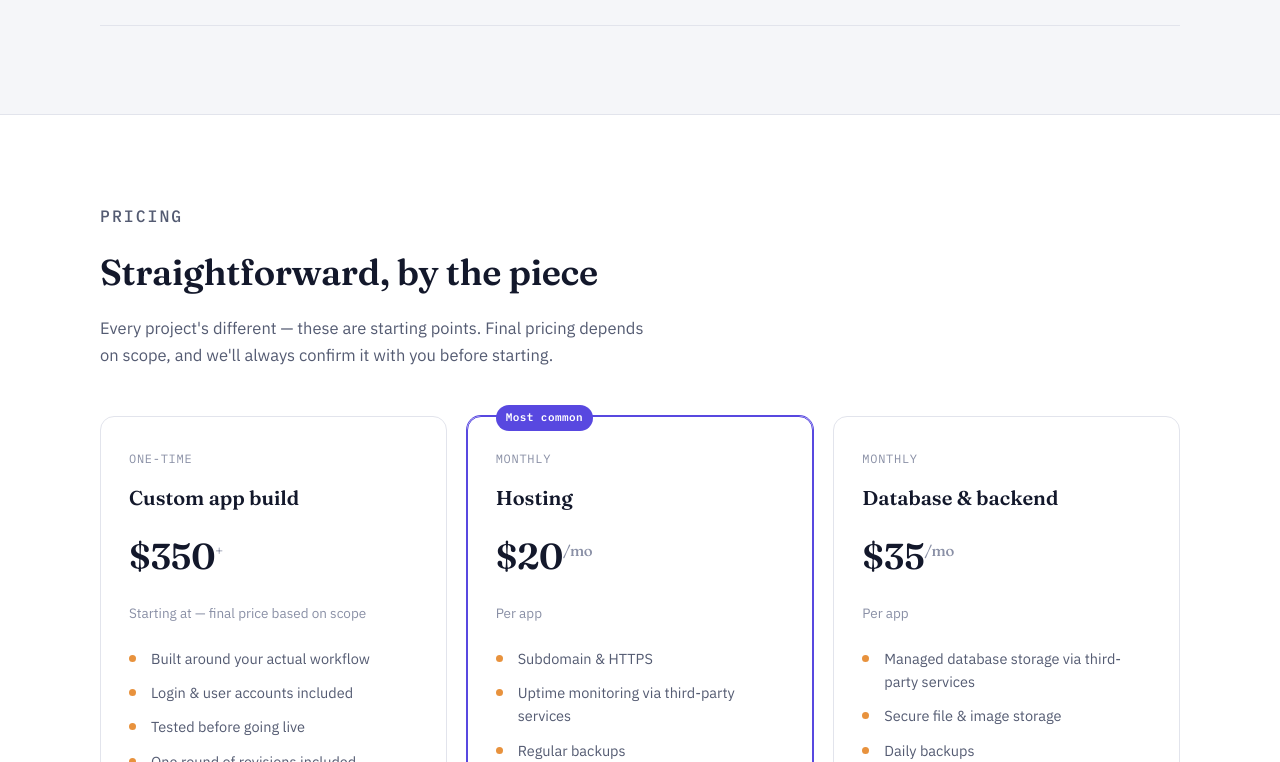
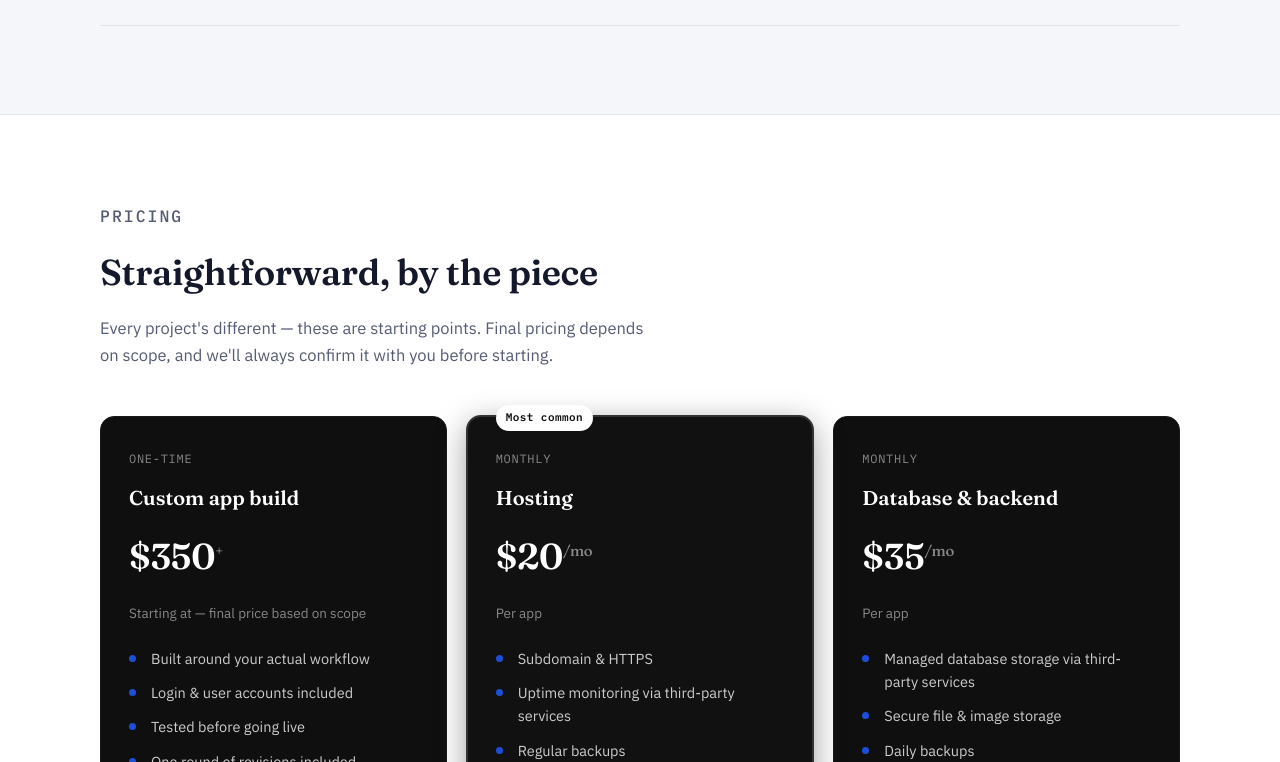
Before and after one commit to tylerw07/website, a plain HTML site: page index.html in a window 1280 px wide. Shown: the part 2038-2800 px from the top of the page. Drawn offline with Linux system fonts and the light colour scheme.

Commit message:
Update index.html

```diff
--- a/index.html
+++ b/index.html
@@ -16,9 +16,9 @@
     --ink: #13182b;
     --ink-soft: #545b72;
     --ink-faint: #8a90a6;
-    --accent: #5848e0;
-    --accent-deep: #4636c4;
-    --accent-soft: #edebfc;
+    --accent: #1d4ed8;
+    --accent-deep: #1e40af;
+    --accent-soft: #eff6ff;
     --warm: #e8923d;
     --warm-soft: #fcecd9;
     --line: #e2e4ec;
@@ -284,15 +284,18 @@
     gap: 20px;
   }
   .price-card {
-    border: 1px solid var(--line);
+    border: 1px solid #1a1a1a;
     border-radius: var(--radius);
     padding: 32px 28px;
     display: flex;
     flex-direction: column;
+    background: #0f0f0f;
+    color: #ffffff;
   }
   .price-card.featured {
-    border-color: var(--accent);
-    box-shadow: 0 0 0 1px var(--accent);
+    background: #111111;
+    border-color: #333333;
+    box-shadow: 0 0 0 1px #333333, 0 8px 32px rgba(0,0,0,0.4);
     position: relative;
   }
   .price-card.featured::before {
@@ -300,11 +303,11 @@
     position: absolute;
     top: -12px;
     left: 28px;
-    background: var(--accent);
-    color: #fff;
+    background: #ffffff;
+    color: #0f0f0f;
     font-family: 'IBM Plex Mono', monospace;
     font-size: 11px;
-    font-weight: 600;
+    font-weight: 700;
     letter-spacing: 0.04em;
     padding: 4px 10px;
     border-radius: 999px;
@@ -314,23 +317,24 @@
     font-size: 12px;
     letter-spacing: 0.06em;
     text-transform: uppercase;
-    color: var(--ink-faint);
+    color: #888888;
     margin-bottom: 14px;
   }
-  .price-card h3 { font-size: 20px; margin-bottom: 8px; }
+  .price-card h3 { font-size: 20px; margin-bottom: 8px; color: #ffffff; }
   .price-amount {
     font-family: 'Fraunces', serif;
     font-size: 36px;
     font-weight: 600;
     margin: 6px 0 4px;
     letter-spacing: -0.01em;
+    color: #ffffff;
   }
-  .price-amount sup { font-size: 15px; font-weight: 500; color: var(--ink-faint); }
-  .price-note { font-size: 13.5px; color: var(--ink-faint); margin-bottom: 22px; }
+  .price-amount sup { font-size: 15px; font-weight: 500; color: #888888; }
+  .price-note { font-size: 13.5px; color: #888888; margin-bottom: 22px; }
   .price-list { list-style: none; margin: 0 0 26px; padding: 0; display: flex; flex-direction: column; gap: 11px; flex: 1; }
   .price-list li {
     font-size: 14.5px;
-    color: var(--ink-soft);
+    color: #cccccc;
     padding-left: 22px;
     position: relative;
   }
@@ -342,9 +346,14 @@
     width: 7px;
     height: 7px;
     border-radius: 50%;
-    background: var(--warm);
+    background: var(--accent);
   }
   .price-card .btn { justify-content: center; }
+  .price-card .btn-ghost {
+    border-color: #444444;
+    color: #ffffff;
+  }
+  .price-card .btn-ghost:hover { border-color: #888888; }
   .pricing-fineprint {
     text-align: center;
     font-size: 13.5px;
```
